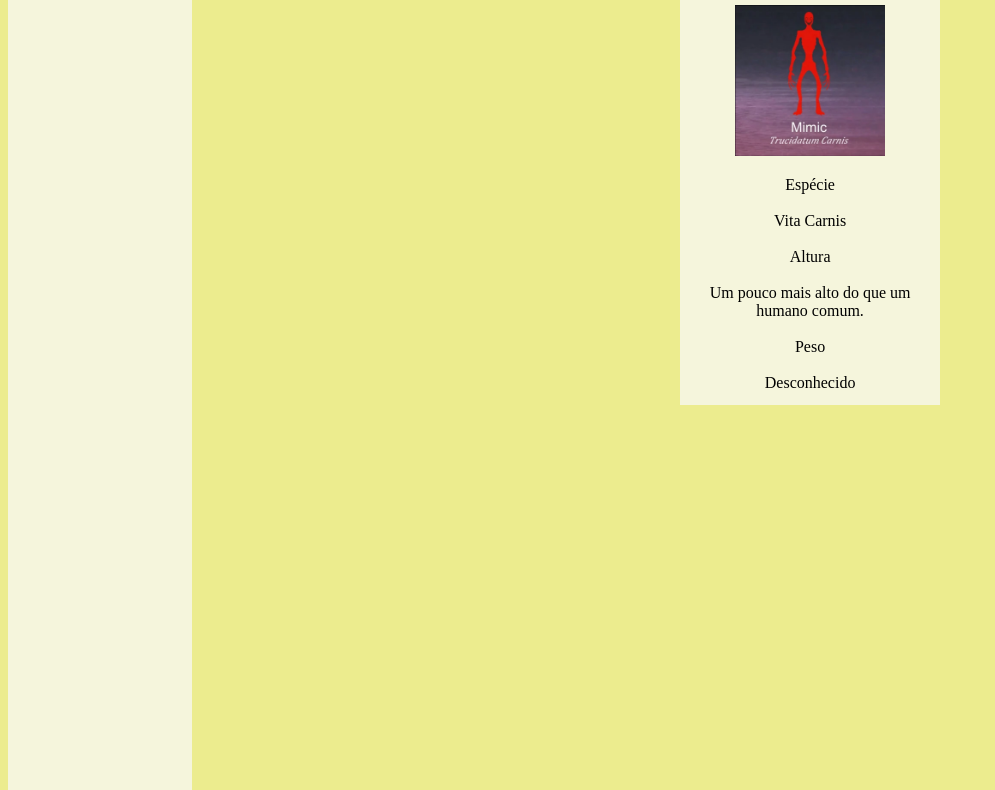
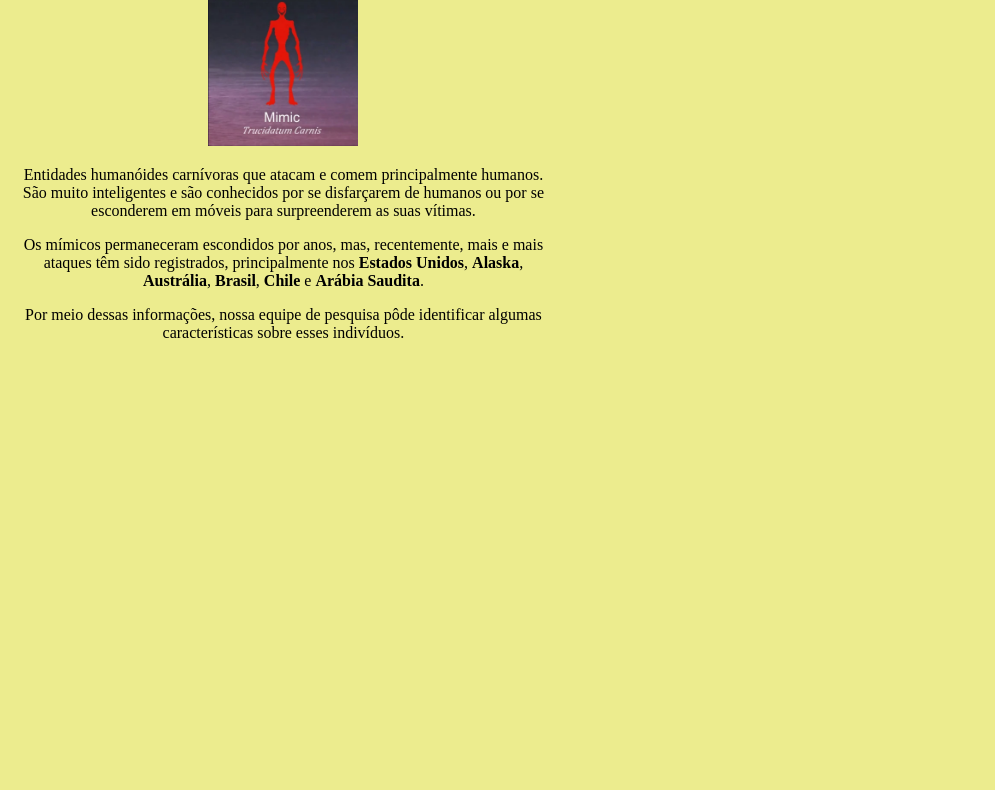
Before and after one commit to DLSCsp/2, a plain HTML site: page dir1.html in a window 1280 px wide. Shown: the part 70-860 px from the top of the page, without its empty margins (0-995 px from the left). Drawn offline with nearby package versions, Linux system fonts and the light colour scheme.

Commit message:
Update dir1.html

```diff
--- a/dir1.html
+++ b/dir1.html
@@ -8,34 +8,27 @@
     <link rel="stylesheet" href="dir1.css">
 </head>
 
+<script>
+    function redirecionar() {
+        window.location.href = "info.html";
+    }
+</script>
+
 <body>
-
-    <div class="left">
-        Teste
-    </div>
 
     <div class="right">
         <h1>Mímicos</h1>
-        <div class="insideright">
-            <img class="Mimic" src="Mimic.png" alt="">
-            <p>
-                Espécie
-                <br>
-                <br>
-                Vita Carnis
-                <br>
-                <br>
-                Altura
-                <br>
-                <br>
-                Um pouco mais alto do que um humano comum.
-                <br>
-                <br>
-                Peso
-                <br>
-                <br>
-                Desconhecido</p>
-        </div>
+        <a window.location.href = "segredo.html">
+            <img class="Mimic" src="Mimic.png" alt="interactive" onclick="redirecionar()">
+        </a>
+        <p class="descrição">
+            Entidades humanóides carnívoras que atacam e comem principalmente humanos. São muito inteligentes e são conhecidos por se disfarçarem de humanos ou por se esconderem em móveis para surpreenderem as suas vítimas.</p>
+        <p class="descrição">
+            Os mímicos permaneceram escondidos por anos, mas, recentemente, mais e mais ataques têm sido registrados, principalmente nos <strong>Estados Unidos</strong>, <strong>Alaska</strong>, <strong>Austrália</strong>, <strong>Brasil</strong>, <strong>Chile</strong> e <strong>Arábia Saudita</strong>.
+        </p>
+        <p class="descrição">
+            Por meio dessas informações, nossa equipe de pesquisa pôde identificar algumas características sobre esses indivíduos.
+        </p>
     </div>
 
 </body>
```
